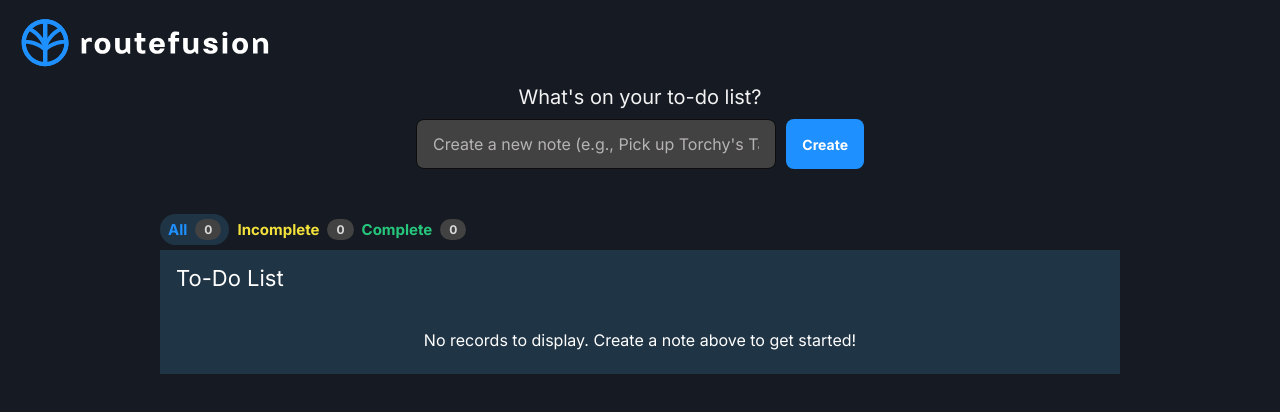
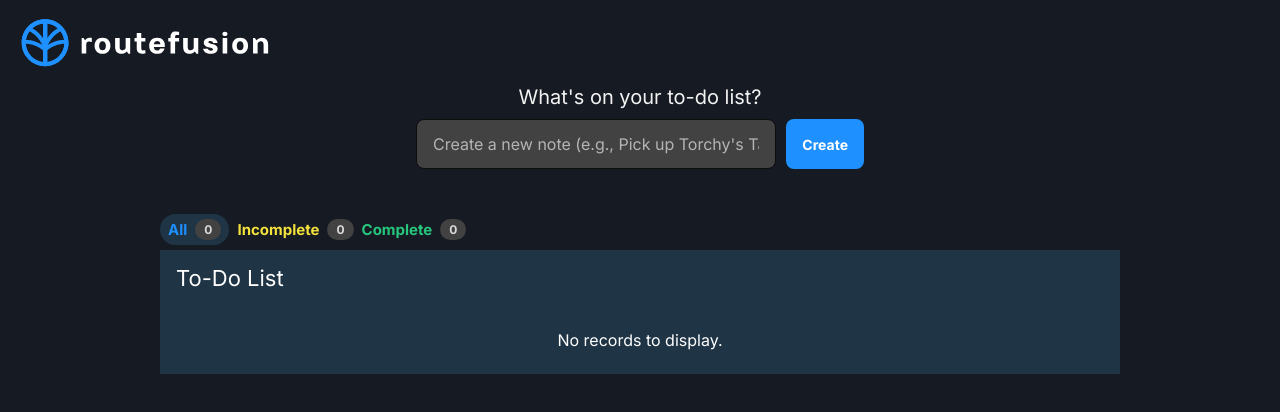
Before and after one commit to Logan-Harris24/routefusion-todo-list, a React (Vite) app: page / in a window 1280 px wide. Shown: the top 412 px of the page. Built offline with nearby package versions, Linux system fonts and the light colour scheme.

Commit message:
Updated table null state and related unit test

```diff
--- a/src/components/DataTable/datatable.jsx
+++ b/src/components/DataTable/datatable.jsx
@@ -71,6 +71,7 @@ export function DataTable(props) {
         selectableRowsComponentProps={{ type: 'radio' }}
         pagination
         paginationRowsPerPageOptions={[10,25,50,100]}
+        noDataComponent={<div style={{ padding: '24px' }}>No records to display.</div>}
         {...props}
     />
   );
--- a/src/components/Notes/notes.jsx
+++ b/src/components/Notes/notes.jsx
@@ -152,7 +152,6 @@ export function Notes({ notes, handleEditNote, handleDeleteNotes, handleComplete
         subHeaderAlign="right"
         contextActions={tableActionsMemo}
         contextMessage={{ singular: 'note', plural: 'notes', message: 'selected' }}
-        noDataComponent={<div style={{ padding: '24px' }}>No records to display. Create a note above to get started!</div>}
         onSelectedRowsChange={handleRowSelected}
         clearSelectedRows={toggleCleared}
       />
```
Also changed, not shown: 1 other file (tests, documents, lock files or other folders).
